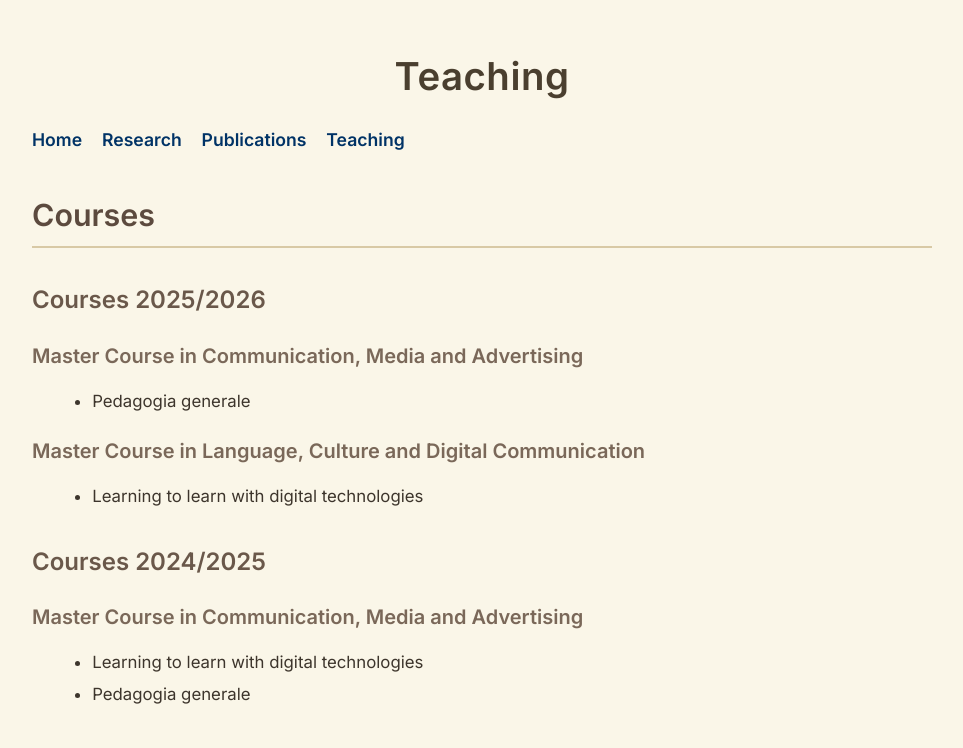
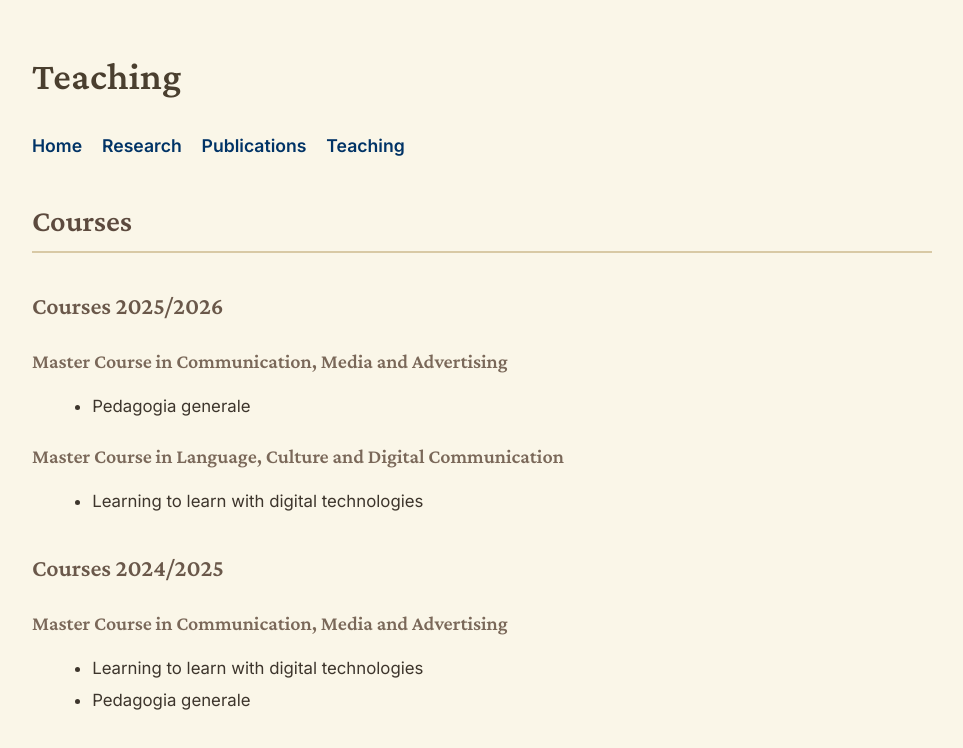
Before and after one commit to hagenlehmann/hagenlehmann.github.io, a plain HTML site: page teaching.html in a window 1280 px wide. Shown: the whole page, without its empty margins (158-1121 px from the left). Drawn offline with nearby package versions, Linux system fonts and the light colour scheme.

Commit message:
Update style.css

```diff
--- a/style.css
+++ b/style.css
@@ -11,29 +11,35 @@ body {
     color: #333;
 }
 
-/* --- Heading Styling --- */
+header {
+    text-align: left;
+    margin-bottom: 25px;
+    position: relative;
+}
 
 /* Main page title */
 header h1 {
+    font-family: "Crimson Pro", serif;
     font-size: 2.4rem;
     font-weight: 700;
-  margin-bottom: 0.5em;
+    margin-bottom: 0.3em;
     color: #4a3f2f; /* warm academic brown */
-  text-align: center;
     letter-spacing: 0.5px;
 }
 
 /* Section headings (e.g., "Courses") */
 main h2 {
+    font-family: "Crimson Pro", serif;
     font-size: 1.9rem;
     margin-top: 1.2em;
     color: #5c4a3e;
-  border-bottom: 2px solid #d8c9a5; /* subtle academic underline */
+    border-bottom: 2px solid #d8c9a5; /* subtle underline */
     padding-bottom: 0.2em;
 }
 
 /* Academic year headings */
 main h3 {
+    font-family: "Crimson Pro", serif;
     font-size: 1.5rem;
     margin-top: 1.4em;
     margin-bottom: 0.4em;
@@ -43,6 +49,7 @@ main h3 {
 
 /* Degree program headings */
 main h4 {
+    font-family: "Crimson Pro", serif;
     font-size: 1.25rem;
     margin-top: 1em;
     margin-bottom: 0.2em;
@@ -50,12 +57,12 @@ main h4 {
     font-weight: 600;
 }
 
-/* Course list items */
-main ul li {
-  margin-left: 1.2em;
-  margin-bottom: 0.3em;
-  font-size: 1.05rem;
-  color: #3d352c;
+/* Default h2 on homepage (short subtitle under name) */
+h2 {
+    font-family: "Crimson Pro", serif;
+    font-size: 1.4rem;
+    margin-top: 5px;
+    color: #444;
 }
 
 /* Navigation */
@@ -76,12 +83,20 @@ nav a:hover {
     text-decoration: underline;
 }
 
+/* Course list items */
+main ul li {
+    margin-left: 1.2em;
+    margin-bottom: 0.3em;
+    font-size: 1.05rem;
+    color: #3d352c;
+}
+
 /* Profile photo in top-right */
 .profile-photo {
     position: absolute;
     top: 0;
     right: 0;
-    width: 160px;
+    width: 130px;
     height: auto;
     border-radius: 8px;
     box-shadow: 0 2px 6px rgba(0,0,0,0.25);
```
Lines whose indentation alone changed are shown as unchanged.
